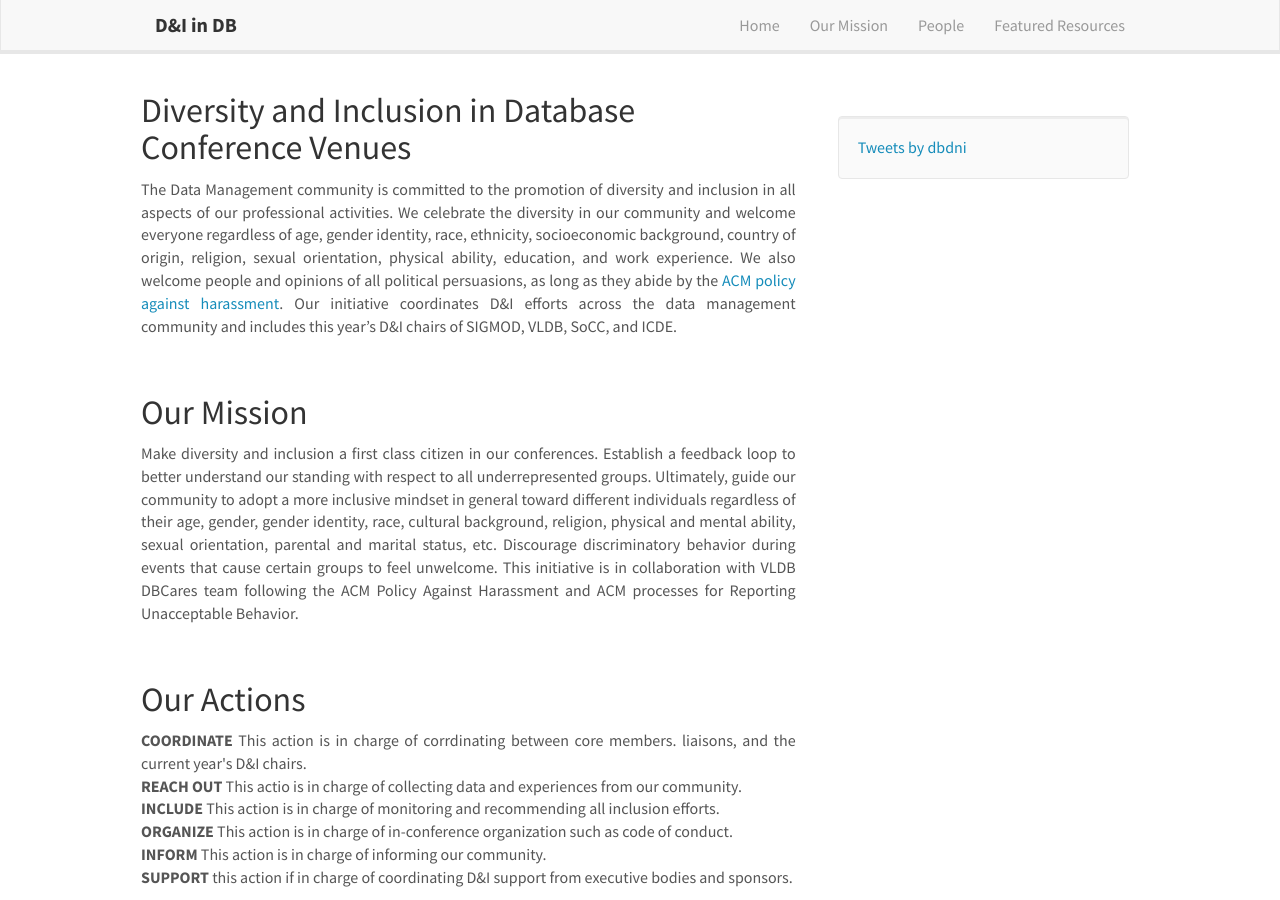
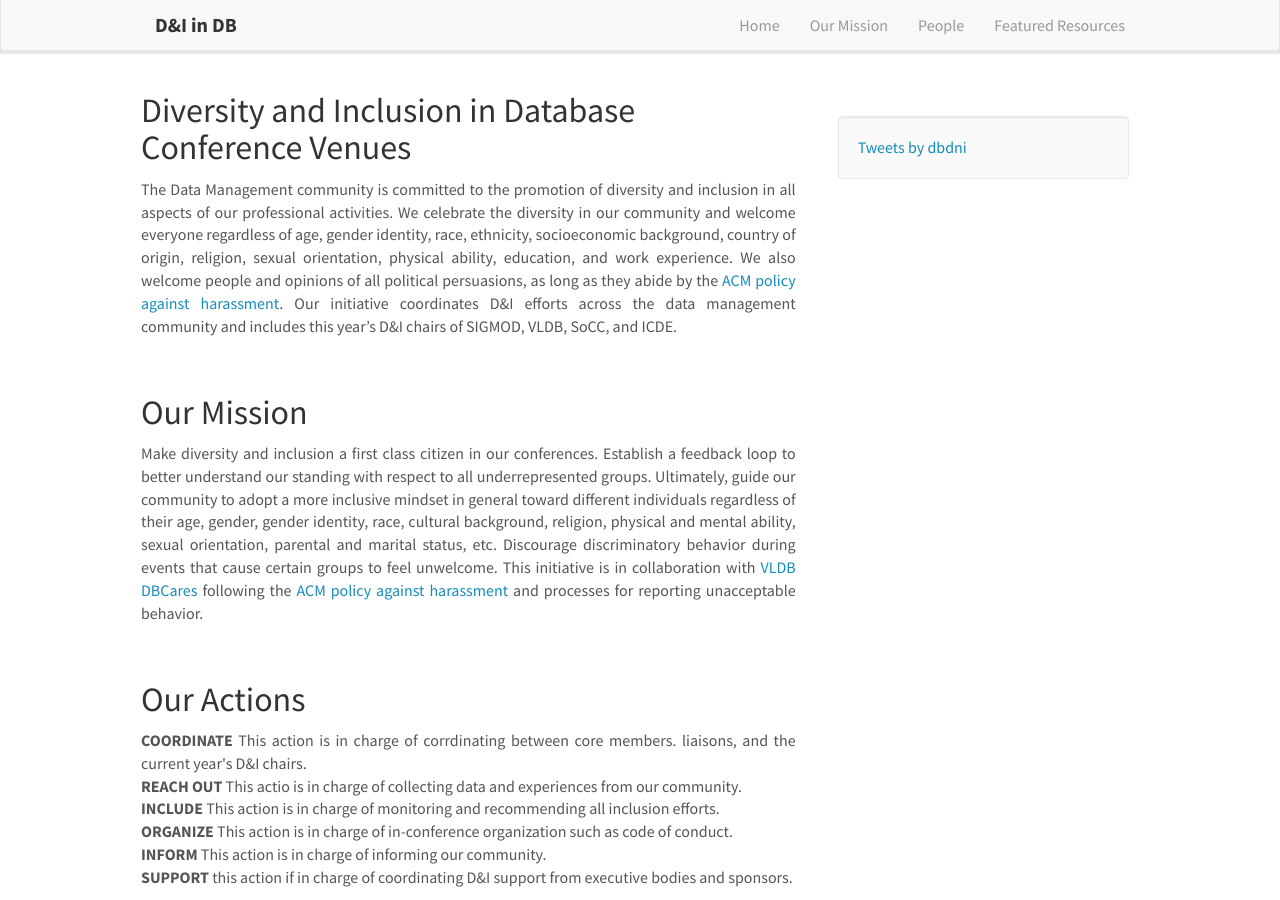
Before and after one commit to zmeihui/dbdni.github.io, a Jekyll site: the page built from index.md, in a window 1280 px wide and 900 px high. Built offline with Jekyll 4.4.1, drawn with Linux system fonts in a browser that asks for light colours; nearby versions of some CDN libraries; comment, search, counter and statistics services are not loaded.

Commit message:
Update home.html

```diff
--- a/_includes/home.html
+++ b/_includes/home.html
@@ -18,8 +18,8 @@
   Establish a feedback loop to better understand our standing with respect to all underrepresented groups.
   Ultimately, guide our community to adopt a more inclusive mindset in general toward different individuals regardless of their age, gender, gender identity,
   race, cultural background, religion, physical and mental ability, sexual orientation, parental and marital status, etc. Discourage discriminatory behavior
-  during events that cause certain groups to feel unwelcome. This initiative is in collaboration with VLDB DBCares team following the ACM Policy Against
-  Harassment and ACM processes for Reporting Unacceptable Behavior.
+  during events that cause certain groups to feel unwelcome. This initiative is in collaboration with <a href=http://www.vldb.org/vldb_cares.html>VLDB DBCares</a>
+  following the <a href=https://www.acm.org/about-acm/policy-against-harassment>ACM policy against harassment</a> and processes for reporting unacceptable behavior.
 </p>
 
 <p id="actions">&nbsp;</p>
```
